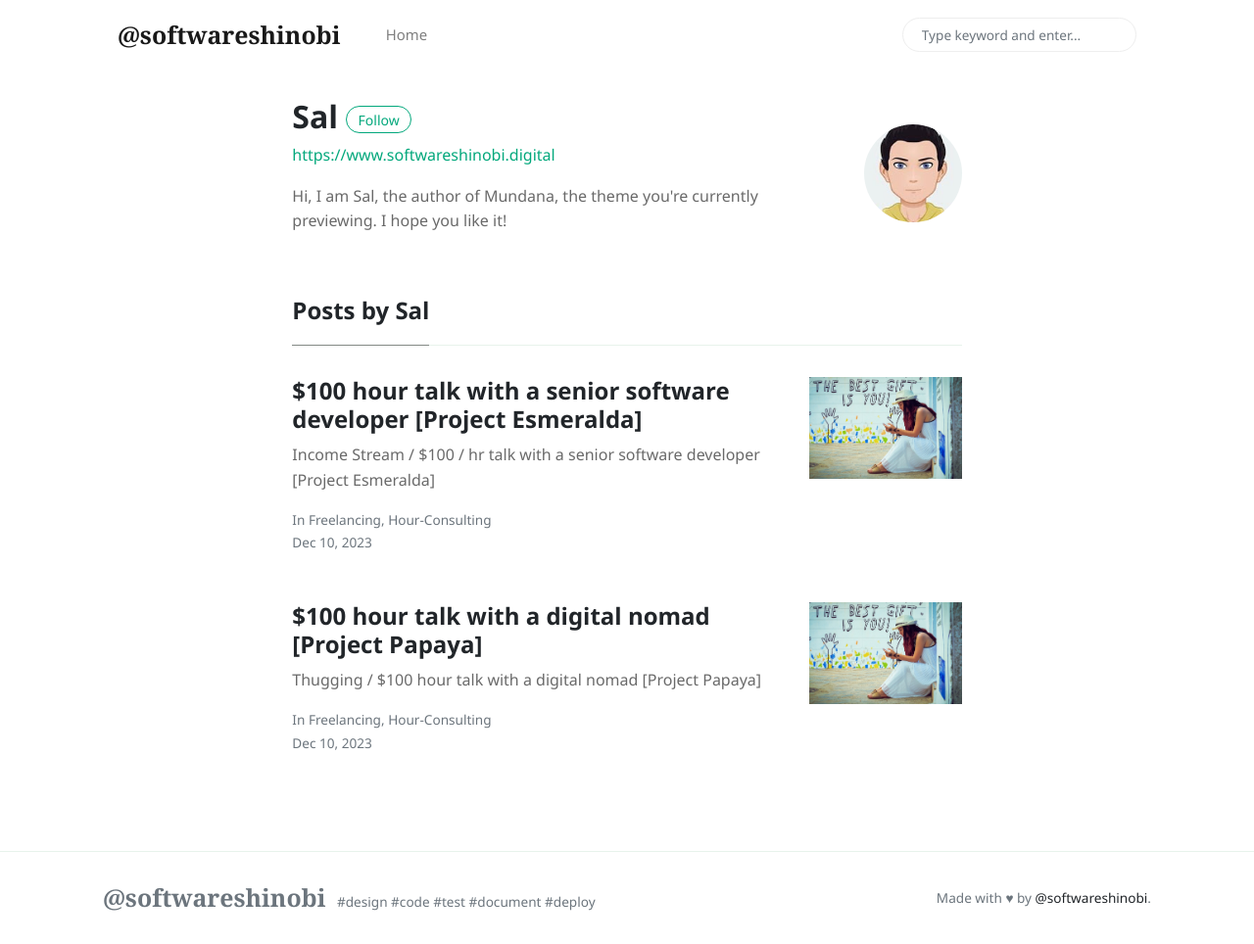
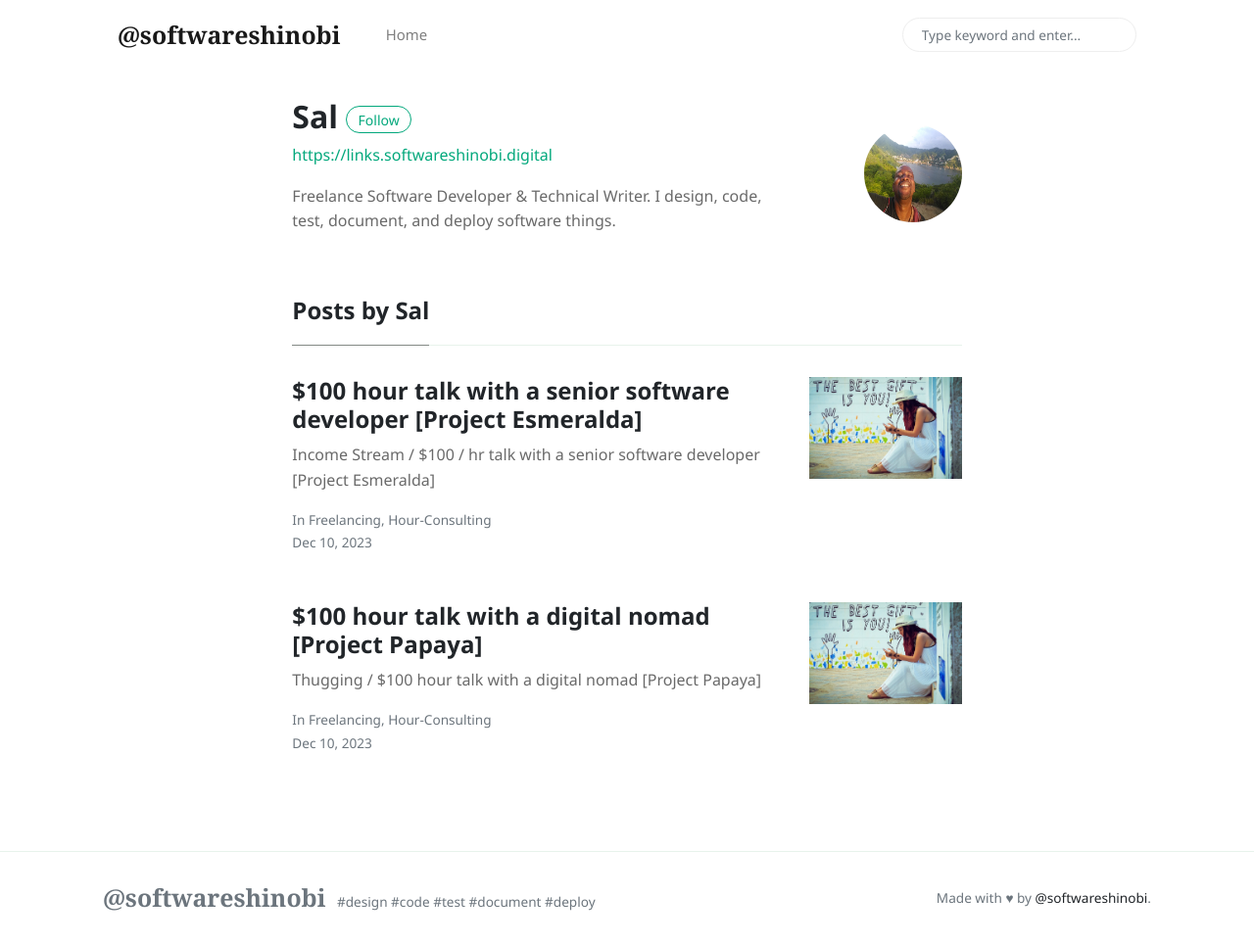
Before and after one commit to softwareshinobi/blog.softwareshinobi.digital, a Jekyll site: the page built from _pages/author-sal.html, in a window 1280 px wide and 964 px high. Shown: the whole window at 98% size. Built offline with Jekyll 4.4.1, drawn with Linux system fonts in a browser that asks for light colours; nearby versions of some CDN libraries.

Commit message:
automated terminal push

```diff
--- a/_config.yml
+++ b/_config.yml
@@ -28,12 +28,23 @@ plugins:
 
 authors:
     sal:
-      name:           "@softwareshinobi"
-      site:           https://www.softwareshinobi.digital
-      avatar:         /assets/images/avatar1.jpg
-      bio:            "Hi, I am Sal, the author of Mundana, the theme you're currently previewing. I hope you like it!"
-      email:          wowthemesnet@gmail.com
-      twitter:        https://twitter.com/wowthemesnet
+        name:           "@softwareshinobi"
+
+        neeame: "Software Shinobi"
+
+        display_name: "Software Shinobi"
+
+        email: the.software.shinobi@gmail.com
+
+        site: https://links.softwareshinobi.digital
+
+        twitter: https://links.softwareshinobi.digital
+
+        description: "Freelance Software Developer & Technical Writer. I design, code, test, document, and deploy software things."
+
+        avatar: 'assets/images/valorant/softwareshinobi.jpg'
+
+        bio: "Freelance Software Developer & Technical Writer. I design, code, test, document, and deploy software things."
 
 # Defaults
 defaults:
```
Also changed, not shown: assets/images/softwareshinobi/html/docker/transform-html-website-docker-image.png (added), assets/images/valorant/alexandria.jpg (added), assets/images/valorant/bohra.jpg (added), assets/images/valorant/softwareshinobi.jpg (added).
